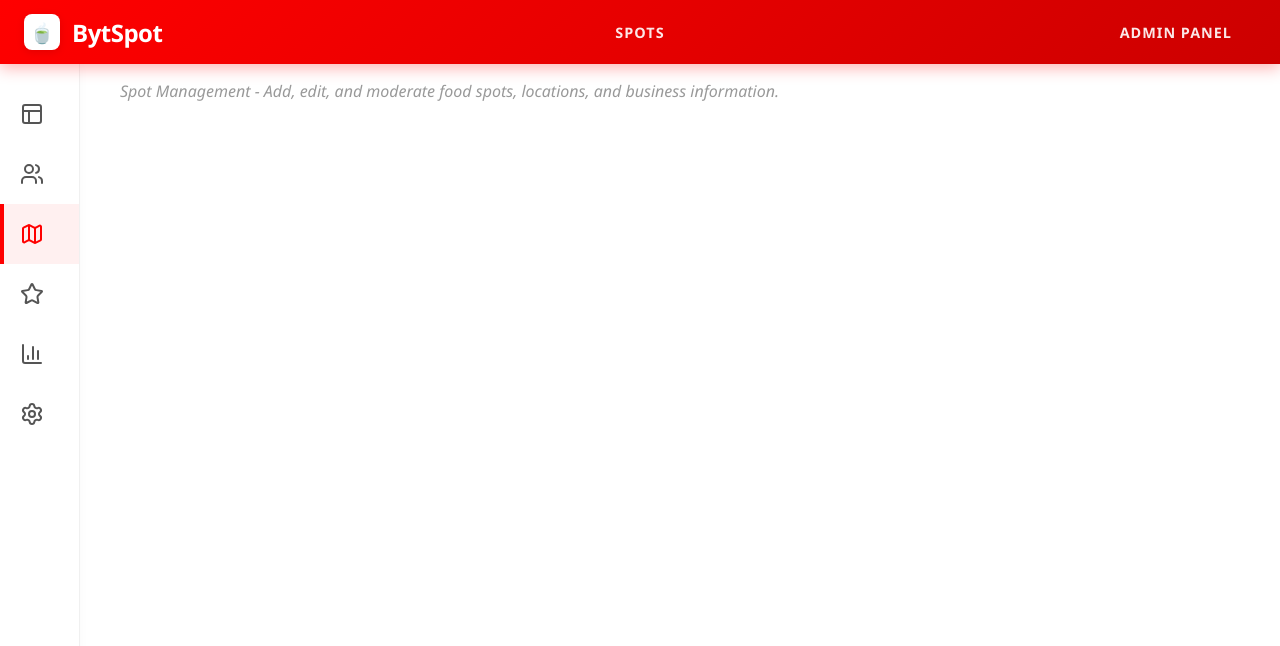
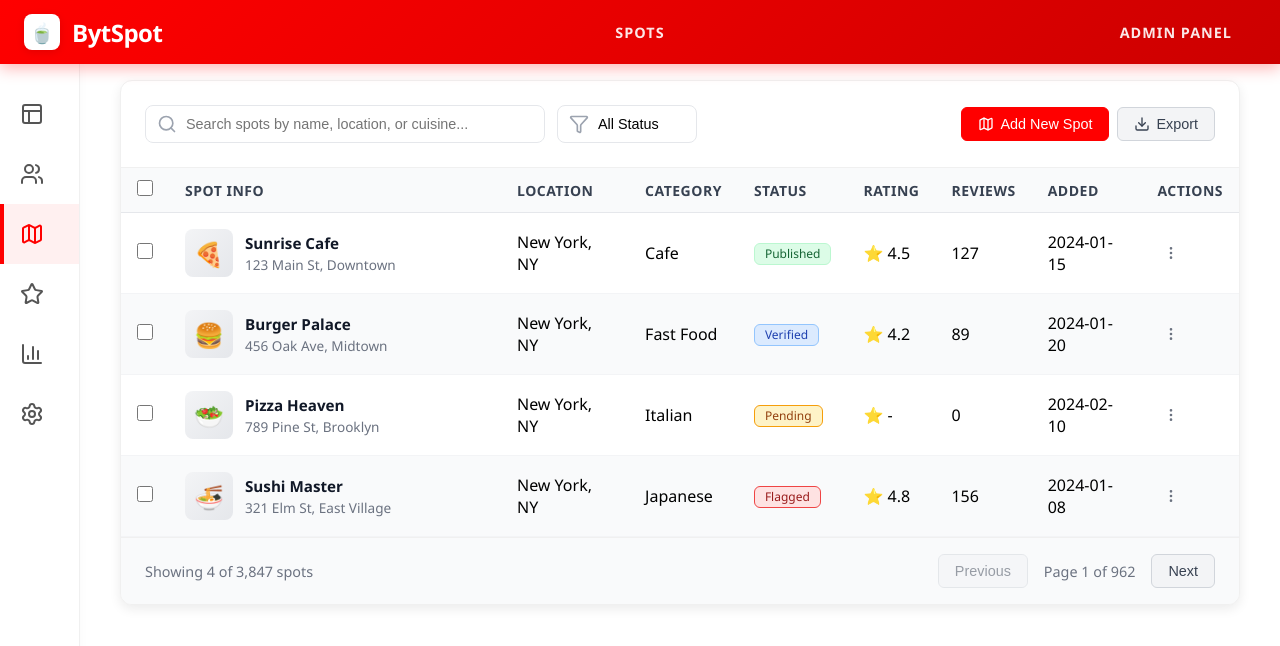
Before and after one commit to Sinxn-coder/chai-in, a React (Vite) app: page / in a window 1280 px wide. Both pictures are taken after a click on the item 39 px from the left and 234 px from the top of the page. Shown: the top 646 px of the page. Built offline with nearby package versions, Linux system fonts and the light colour scheme.

Commit message:
Implement comprehensive Spots Tab with food spot management

```diff
--- a/src/App.jsx
+++ b/src/App.jsx
@@ -376,6 +376,186 @@ export default function App() {
     );
   };
 
+  const renderSpots = () => {
+    return (
+      <div className="spots-management">
+        <div className="spots-header">
+          <div className="spots-controls">
+            <div className="search-box">
+              <Search size={20} className="search-icon" />
+              <input
+                type="text"
+                placeholder="Search spots by name, location, or cuisine..."
+                className="search-input"
+              />
+            </div>
+            <div className="filter-dropdown">
+              <Filter size={20} className="filter-icon" />
+              <select className="filter-select">
+                <option value="all">All Status</option>
+                <option value="pending">Pending</option>
+                <option value="verified">Verified</option>
+                <option value="published">Published</option>
+                <option value="flagged">Flagged</option>
+              </select>
+            </div>
+          </div>
+          <div className="spots-actions">
+            <button className="btn btn-primary">
+              <Map size={16} />
+              Add New Spot
+            </button>
+            <button className="btn btn-secondary">
+              <Download size={16} />
+              Export
+            </button>
+          </div>
+        </div>
+
+        <div className="spots-table-container">
+          <table className="spots-table">
+            <thead>
+              <tr>
+                <th>
+                  <input type="checkbox" className="checkbox" />
+                </th>
+                <th>Spot Info</th>
+                <th>Location</th>
+                <th>Category</th>
+                <th>Status</th>
+                <th>Rating</th>
+                <th>Reviews</th>
+                <th>Added</th>
+                <th>Actions</th>
+              </tr>
+            </thead>
+            <tbody>
+              <tr className="spot-row">
+                <td>
+                  <input type="checkbox" className="checkbox" />
+                </td>
+                <td>
+                  <div className="spot-info">
+                    <div className="spot-image">🍕</div>
+                    <div>
+                      <div className="spot-name">Sunrise Cafe</div>
+                      <div className="spot-address">123 Main St, Downtown</div>
+                    </div>
+                  </div>
+                </td>
+                <td>New York, NY</td>
+                <td>Cafe</td>
+                <td><span className="status-badge status-published">Published</span></td>
+                <td>⭐ 4.5</td>
+                <td>127</td>
+                <td>2024-01-15</td>
+                <td>
+                  <div className="dropdown-container">
+                    <button className="btn-icon">
+                      <MoreVertical size={16} />
+                    </button>
+                  </div>
+                </td>
+              </tr>
+              <tr className="spot-row">
+                <td>
+                  <input type="checkbox" className="checkbox" />
+                </td>
+                <td>
+                  <div className="spot-info">
+                    <div className="spot-image">🍔</div>
+                    <div>
+                      <div className="spot-name">Burger Palace</div>
+                      <div className="spot-address">456 Oak Ave, Midtown</div>
+                    </div>
+                  </div>
+                </td>
+                <td>New York, NY</td>
+                <td>Fast Food</td>
+                <td><span className="status-badge status-verified">Verified</span></td>
+                <td>⭐ 4.2</td>
+                <td>89</td>
+                <td>2024-01-20</td>
+                <td>
+                  <div className="dropdown-container">
+                    <button className="btn-icon">
+                      <MoreVertical size={16} />
+                    </button>
+                  </div>
+                </td>
+              </tr>
+              <tr className="spot-row">
+                <td>
+                  <input type="checkbox" className="checkbox" />
+                </td>
+                <td>
+                  <div className="spot-info">
+                    <div className="spot-image">🥗</div>
+                    <div>
+                      <div className="spot-name">Pizza Heaven</div>
+                      <div className="spot-address">789 Pine St, Brooklyn</div>
+                    </div>
+                  </div>
+                </td>
+                <td>New York, NY</td>
+                <td>Italian</td>
+                <td><span className="status-badge status-pending">Pending</span></td>
+                <td>⭐ -</td>
+                <td>0</td>
+                <td>2024-02-10</td>
+                <td>
+                  <div className="dropdown-container">
+                    <button className="btn-icon">
+                      <MoreVertical size={16} />
+                    </button>
+                  </div>
+                </td>
+              </tr>
+              <tr className="spot-row">
+                <td>
+                  <input type="checkbox" className="checkbox" />
+                </td>
+                <td>
+                  <div className="spot-info">
+                    <div className="spot-image">🍜</div>
+                    <div>
+                      <div className="spot-name">Sushi Master</div>
+                      <div className="spot-address">321 Elm St, East Village</div>
+                    </div>
+                  </div>
+                </td>
+                <td>New York, NY</td>
+                <td>Japanese</td>
+                <td><span className="status-badge status-flagged">Flagged</span></td>
+                <td>⭐ 4.8</td>
+                <td>156</td>
+                <td>2024-01-08</td>
+                <td>
+                  <div className="dropdown-container">
+                    <button className="btn-icon">
+                      <MoreVertical size={16} />
+                    </button>
+                  </div>
+                </td>
+              </tr>
+            </tbody>
+          </table>
+        </div>
+
+        <div className="spots-footer">
+          <div className="spots-count">
+            Showing 4 of 3,847 spots
+          </div>
+          <div className="pagination">
+            <button className="btn btn-secondary" disabled>Previous</button>
+            <span className="page-info">Page 1 of 962</span>
+            <button className="btn btn-secondary">Next</button>
+          </div>
+        </div>
+      </div>
+    );
+  };
+
   const renderContent = () => {
     switch (activeTab) {
       case 'dashboard':
@@ -383,7 +563,7 @@ export default function App() {
       case 'users':
         return renderUsers();
       case 'spots':
-        return <div className="content-placeholder">Spot Management - Add, edit, and moderate food spots, locations, and business information.</div>;
+        return renderSpots();
       case 'reviews':
         return <div className="content-placeholder">Review Moderation - Manage user reviews, ratings, photos, and reported content.</div>;
       case 'analytics':
--- a/src/index.css
+++ b/src/index.css
@@ -623,7 +623,157 @@ main {
 .bg-yellow-100 { background-color: #fef3c7; }
 .text-yellow-800 { color: #92400e; }
 
-/* Dropdown Menu Styles */
+/* Spots Management Styles */
+.spots-management {
+  background: #ffffff;
+  border-radius: 12px;
+  box-shadow: 0 4px 12px rgba(0, 0, 0, 0.08);
+  border: 1px solid #f0f0f0;
+  overflow: hidden;
+}
+
+.spots-header {
+  padding: 24px;
+  border-bottom: 1px solid #f0f0f0;
+  display: flex;
+  justify-content: space-between;
+  align-items: center;
+  gap: 16px;
+  flex-wrap: wrap;
+}
+
+.spots-controls {
+  display: flex;
+  gap: 12px;
+  flex: 1;
+  min-width: 300px;
+}
+
+.spots-actions {
+  display: flex;
+  gap: 8px;
+  align-items: center;
+}
+
+.btn-primary {
+  background: #FF0000;
+  border-color: #FF0000;
+  color: white;
+}
+
+.btn-primary:hover:not(:disabled) {
+  background: #E60000;
+  border-color: #E60000;
+}
+
+.spots-table-container {
+  overflow-x: auto;
+}
+
+.spots-table {
+  width: 100%;
+  border-collapse: collapse;
+}
+
+.spots-table th {
+  padding: 12px 16px;
+  text-align: left;
+  font-weight: 600;
+  color: #374151;
+  background: #f9fafb;
+  border-bottom: 1px solid #e5e7eb;
+  font-size: 0.875rem;
+  text-transform: uppercase;
+  letter-spacing: 0.5px;
+}
+
+.spots-table td {
+  padding: 16px;
+  border-bottom: 1px solid #f3f4f6;
+  vertical-align: middle;
+}
+
+.spot-row:nth-child(odd) {
+  background: #ffffff;
+}
+
+.spot-row:nth-child(even) {
+  background: #f9fafb;
+}
+
+.spot-row:hover {
+  background: #f3f4f6;
+}
+
+.spot-info {
+  display: flex;
+  align-items: center;
+  gap: 12px;
+  min-width: 300px;
+}
+
+.spot-image {
+  width: 48px;
+  height: 48px;
+  border-radius: 8px;
+  background: linear-gradient(135deg, #f3f4f6, #e5e7eb);
+  display: flex;
+  align-items: center;
+  justify-content: center;
+  font-size: 1.5rem;
+  flex-shrink: 0;
+}
+
+.spot-name {
+  font-weight: 600;
+  color: #111827;
+  font-size: 0.95rem;
+  margin-bottom: 2px;
+}
+
+.spot-address {
+  color: #6b7280;
+  font-size: 0.85rem;
+}
+
+.spots-footer {
+  padding: 16px 24px;
+  border-top: 1px solid #f0f0f0;
+  display: flex;
+  justify-content: space-between;
+  align-items: center;
+  background: #f9fafb;
+}
+
+.spots-count {
+  color: #6b7280;
+  font-size: 0.9rem;
+}
+
+/* Spot Status Badges */
+.status-published {
+  background-color: #dcfce7;
+  color: #166534;
+  border: 1px solid #bbf7d0;
+}
+
+.status-verified {
+  background-color: #dbeafe;
+  color: #1e40af;
+  border: 1px solid #93c5fd;
+}
+
+.status-pending {
+  background-color: #fef3c7;
+  color: #92400e;
+  border: 1px solid #f59e0b;
+}
+
+.status-flagged {
+  background-color: #fee2e2;
+  color: #991b1b;
+  border: 1px solid #ef4444;
+}
 .dropdown-container {
   position: relative;
   display: inline-block;
```
